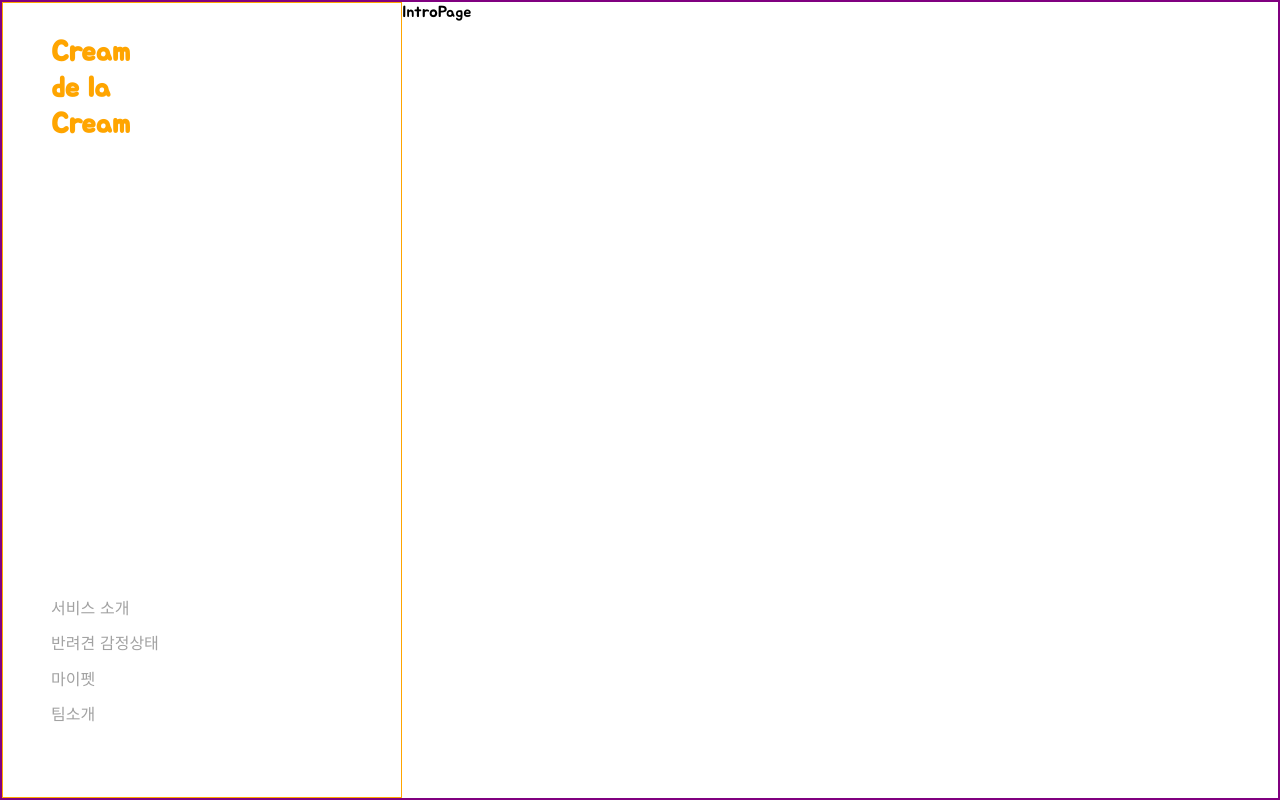
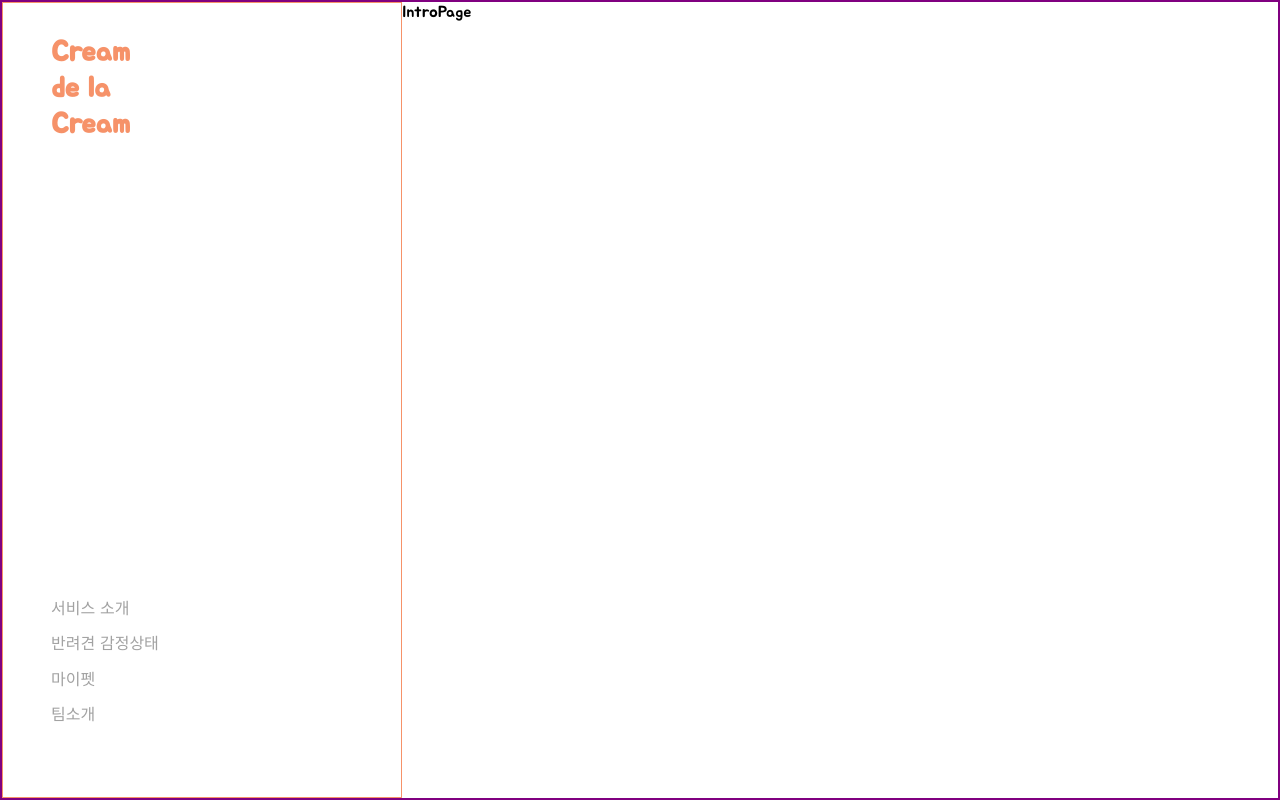
Before and after one commit to CreamDeLaCream/creme-client, a React (Create React App) app: page / in a window 1280 px wide. Built offline with nearby package versions, Linux system fonts and the light colour scheme.

Commit message:
[#4] style: 색상 코드 변경

```diff
--- a/src/common/styles/GlobalStyle.js
+++ b/src/common/styles/GlobalStyle.js
@@ -2,12 +2,12 @@ import { createGlobalStyle } from 'styled-components';
 
 const GlobalStyle = createGlobalStyle`
     :root{
-        --main: orange;
+        --main: #f69269;
         --lightorange: #fae5d6;
+        --cream: #f5e9d5;
         --white: #ffffff;
         --gray: #a2a2a2;
         --lightgray: lightgray;
-        --black: black;
     }
 
     @import url('https://fonts.googleapis.com/css2?family=Jua&display=swap');
```
